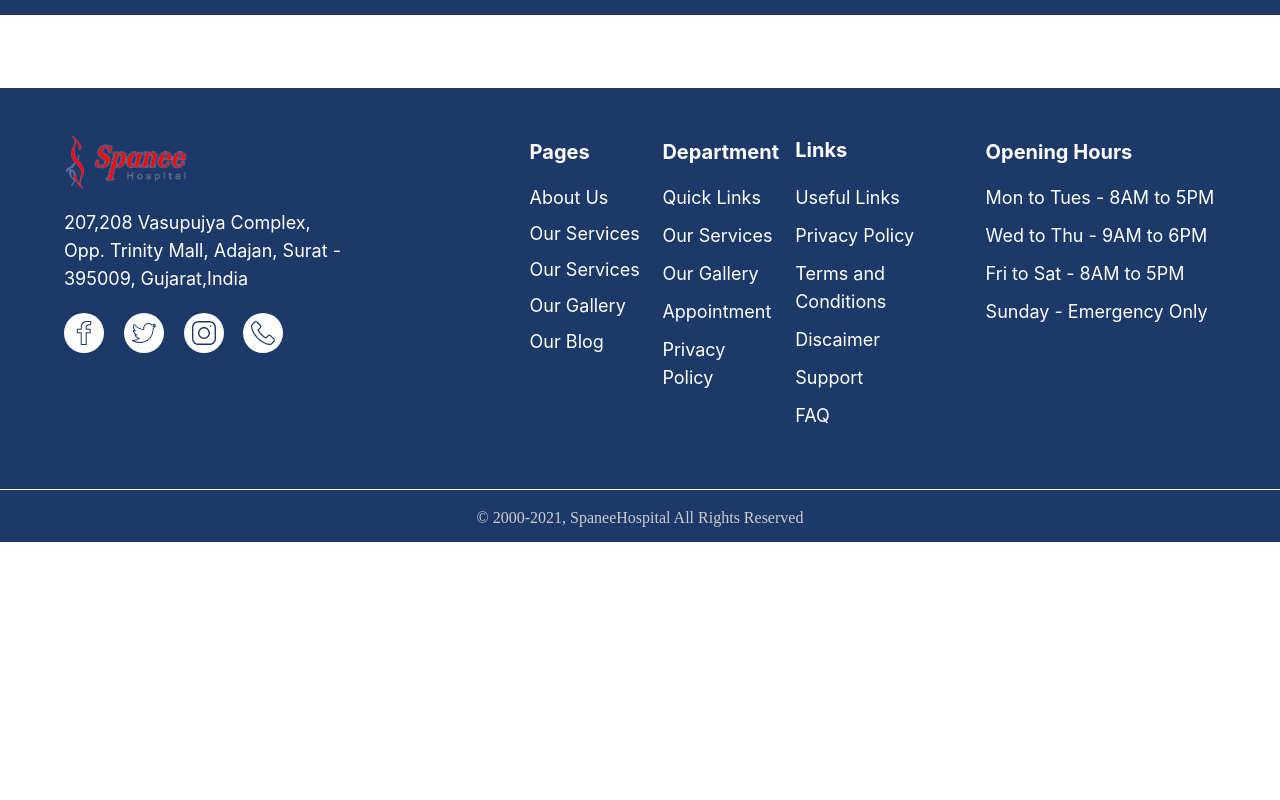
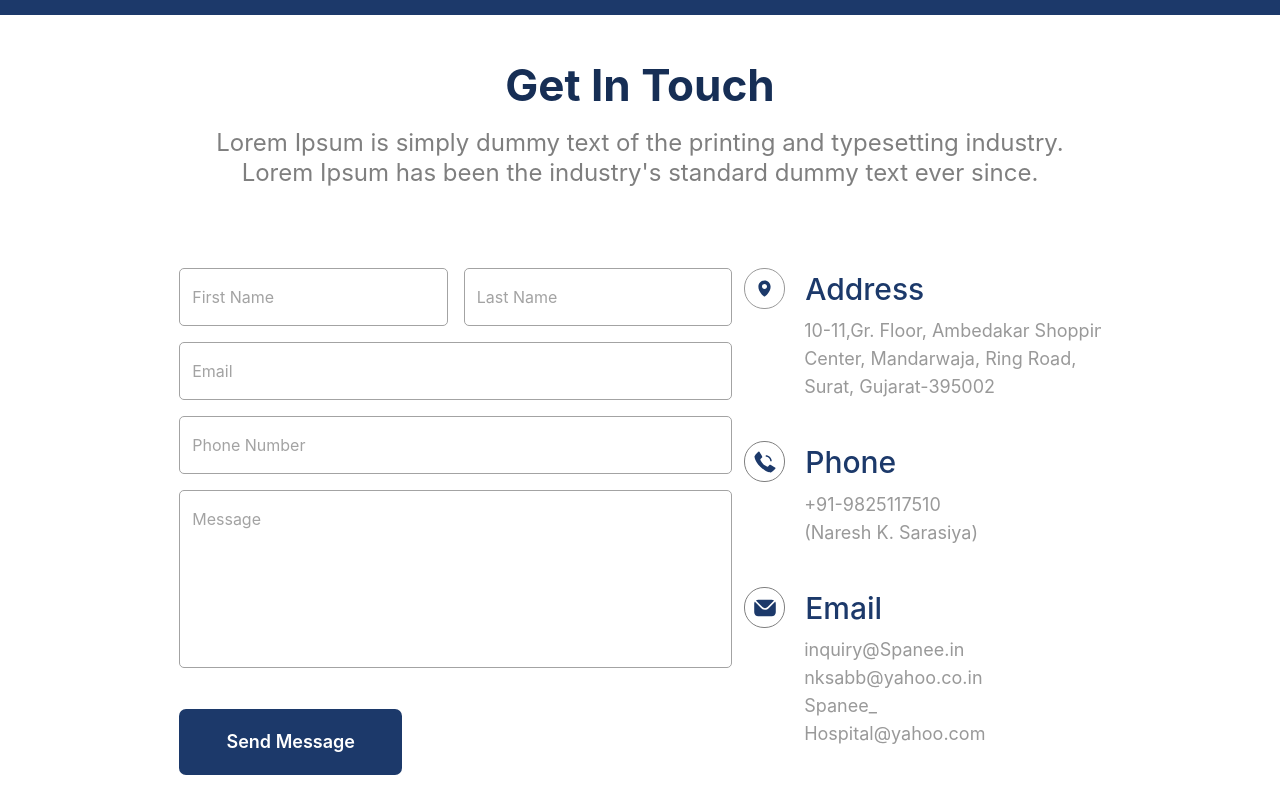
Before and after one commit to ProgrammerAlok/spanee-hospital, a React (Vite) app: page /contactus in a window 1280 px wide. Shown: the part 600-1400 px from the top of the page. Before the commit the page ends 1142 px from the top, so only its background shows below. Built offline with nearby package versions, Linux system fonts and the light colour scheme; a web font is replaced by a local one.

Commit message:
Contact Us page added

```diff
--- a/src/pages/ContactUs/index.jsx
+++ b/src/pages/ContactUs/index.jsx
@@ -13,230 +13,74 @@ const ContactUsPage = () => {
 
   return (
     <MainLayout title={`Contact Us`}>
-      <div className=' w-full mx-auto'>
       <BannerPrimary text={`Contact Us`} />
+      <div className="max-w-[1440px] w-[90%] mx-auto my-10">
         <Heading1
           heading={{
             text: ``,
             className: ``,
           }}
           title={{
-            title1: ``,
-            className: ``,
+            title1: `Get In Touch`,
+            className: `text-[#FF3E3D] text-center`,
           }}
           description={{
-            text: ``,
-            className: ``,
+            text: `Lorem Ipsum is simply dummy text of the printing and typesetting industry. Lorem Ipsum has been the industry's standard dummy text ever since.`,
+            className: `w-[80%] mx-auto md:w-full text-center`,
           }}
         />
-      </div>
-      {/* <div className="bg-white-A700 flex flex-col font-inter items-center justify-start mx-auto w-full">
-        <header className="bg-white-A700 flex md:flex-col flex-row md:gap-5 items-center justify-center md:px-5 w-full">
-          <Img
-            className="md:flex-1 h-14 sm:h-auto ml-60 md:ml-[0] md:mt-0 my-[22px] object-cover w-[8%] md:w-full"
-            src="images/img_image2.png"
-            alt="imageTwo"
+        <div className="flex gap-3 mt-20 w-[80%] mx-auto overflow-hidden ">
+          {/* left */}
+          <div className="w-[60%]">
+            <form
+              action="submit"
+              className="grid grid-cols-2 gap-4 font-inter font-[400] text-[18px] leading-[21.78px] "
+            >
+              <input
+                type="text"
+                className=" rounded-[5px] border px-3 py-4 "
+                placeHolder="First Name "
               />
-          <ul className="flex md:flex-1 md:flex-col flex-row gap-10 md:hidden items-start justify-start mb-9 md:ml-[0] ml-[249px] md:mt-0 mt-[39px] w-auto md:w-full common-row-list">
-            <li>
-              <a className="hover:font-bold text-gray-600 text-lg hover:text-red-A700">
-                <Text
-                  className="common-pointer"
-                  size="txtInterMedium18"
-                  onClick={() => navigate("/")}
-                >
-                  Home
-                </Text>
-              </a>
-            </li>
-            <li>
-              <a className="hover:font-bold text-gray-600 text-lg hover:text-red-A700">
-                <Text
-                  className="common-pointer"
-                  size="txtInterMedium18"
-                  onClick={() => navigate("/aboutus")}
-                >
-                  About Us{" "}
-                </Text>
-              </a>
-            </li>
-            <li>
-              <a className="hover:font-bold text-gray-600 text-lg hover:text-red-A700">
-                <Text
-                  className="common-pointer"
-                  size="txtInterMedium18"
-                  onClick={() => navigate("/services")}
-                >
-                  Services
-                </Text>
-              </a>
-            </li>
-            <li>
-              <a className="hover:font-bold text-gray-600 text-lg hover:text-red-A700">
-                <Text
-                  className="common-pointer"
-                  size="txtInterMedium18"
-                  onClick={() => navigate("/gallery")}
-                >
-                  Gallery{" "}
-                </Text>
-              </a>
-            </li>
-            <li>
-              <a className="hover:font-bold text-gray-600 text-lg hover:text-red-A700">
-                <Text
-                  className="common-pointer"
-                  size="txtInterMedium18"
-                  onClick={() => navigate("/blog")}
-                >
-                  Blog{" "}
-                </Text>
-              </a>
-            </li>
-            <li>
-              <a className="hover:font-bold text-gray-600 text-lg hover:text-red-A700">
-                <Text
-                  className="common-pointer"
-                  size="txtInterMedium18"
-                  onClick={() => navigate("/teamone")}
-                >
-                  Team{" "}
-                </Text>
-              </a>
-            </li>
-            <li>
-              <a
-                href="javascript:"
-                className="hover:font-bold text-lg text-red-A700"
-              >
-                <Text size="txtInterBold18">Contacts Us </Text>
-              </a>
-            </li>
-          </ul>
+              <input
+                className=" rounded-[5px] border px-3 py-4 "
+                type="text"
+                placeHolder="Last Name "
+              />
+              <input
+                type="email"
+                className=" col-span-2 rounded-[5px] border px-3 py-4"
+                placeHolder="Email "
+              />
+              <input
+                type="number"
+                className=" col-span-2 rounded-[5px] border px-3 py-4"
+                placeHolder="Phone Number "
+              />
+              <textarea
+                placeHolder="Message "
+                className="col-span-2 resize-none overflow-y-scroll rounded-[5px] border px-3 py-4"
+                name=""
+                id=""
+                cols="30"
+                rows="6"
+              />
+            </form>
+            <div>
               <Button
-            className="cursor-pointer font-semibold leading-[normal] min-w-[177px] ml-44 md:ml-[0] mr-60 md:mt-0 my-6 rounded-[14px] text-base text-center"
-            color="red_500"
-            size="md"
+                className="cursor-pointer font-semibold min-w-[223px] mr-[1068px] mt-[41px] rounded-[7px] text-center text-lg"
+                color="indigo_900"
+                size="lg"
                 variant="fill"
               >
-            Free Cansultation
+                Send Message
               </Button>
-        </header>
-        <div className="bg-indigo-900 flex md:flex-col flex-row md:gap-5 items-start justify-start md:px-10 sm:px-5 px-[279px] w-full">
-          <Line className="bg-gradient  md:h-0.5 h-[450px] w-0.5 md:w-full" />
-          <Line className="bg-black-900 h-px mb-[435px] md:mt-0 mt-3.5 w-px" />
-          <Line className="bg-gradient  md:h-0.5 h-[450px] md:ml-[0] ml-[131px] w-0.5 md:w-full" />
-          <Line className="bg-gradient  md:h-0.5 h-[450px] md:ml-[0] ml-[132px] w-0.5 md:w-full" />
-          <Line className="bg-gradient  md:h-0.5 h-[450px] md:ml-[0] ml-[132px] w-0.5 md:w-full" />
-          <div
-            className="bg-cover bg-no-repeat flex md:flex-1 flex-col h-[450px] items-center justify-start md:ml-[0] ml-[78px] pb-3 px-3 md:px-5 w-[30%] md:w-full"
-            style={{ backgroundImage: "url('images/img_group1000004043.png')" }}
-          >
-            <div className="flex flex-col gap-[22px] justify-start mb-[166px] w-full">
-              <Line className="bg-gradient  h-[173px] md:ml-[0] ml-[310px] w-0.5" />
-              <Text
-                className="md:text-5xl text-[62px] text-center text-white-A700 underline"
-                size="txtInterBold62"
-              >
-                Contacts Us{" "}
-              </Text>
             </div>
           </div>
-          <Line className="bg-gradient  md:h-0.5 h-[450px] md:ml-[0] ml-[58px] w-0.5 md:w-full" />
-          <Line className="bg-gradient  md:h-0.5 h-[450px] md:ml-[0] ml-[132px] w-0.5 md:w-full" />
-          <Line className="bg-gradient  md:h-0.5 h-[450px] md:ml-[0] ml-[132px] w-0.5 md:w-full" />
-          <Line className="bg-gradient  md:h-0.5 h-[450px] md:ml-[0] ml-[131px] w-0.5 md:w-full" />
-        </div>
-        <div className="bg-white-A700 flex flex-col items-end justify-start max-w-[1440px] mt-[100px] mx-auto pl-[63px] md:px-5 py-[63px] rounded-[10px] shadow-bs6 w-full">
-          <div className="flex flex-col justify-start mb-[9px] w-[94%] md:w-full">
-            <div className="flex flex-col gap-[18px] items-center justify-start md:ml-[0] ml-[141px] w-[67%] md:w-full">
-              <div className="flex flex-col font-inter items-center justify-start">
-                <Text
-                  className="sm:text-[34px] md:text-[40px] text-[44px] text-center text-red-500"
-                  size="txtInterBold44Red500"
-                >
-                  Get In Touch
-                </Text>
-              </div>
-              <Text
-                className="text-center text-gray-500 text-lg tracking-[0.36px] w-full"
-                size="txtLatoMedium18"
-              >
-                <>
-                  Lorem Ipsum is simply dummy text of the printing and
-                  typesetting industry. Lorem Ipsum has been the industry&#39;s
-                  standard dummy text ever since.
-                </>
-              </Text>
-            </div>
-            <div className="flex md:flex-col flex-row md:gap-12 items-start justify-between ml-1.5 md:ml-[0] mt-[59px] w-full">
-              <div className="flex md:flex-1 flex-col items-center justify-start md:mt-0 mt-2 w-[56%] md:w-full">
-                <div className="flex flex-col items-center justify-start w-full">
-                  <div className="flex flex-col gap-[25px] items-center justify-start w-full">
-                    <div className="flex md:flex-col flex-row gap-5 items-center justify-between w-full">
-                      <Text
-                        className="bg-white-A700 border border-gray-300 border-solid h-[60px] justify-center pl-3 sm:pr-5 pr-[35px] py-[18px] rounded-[5px] text-gray-500 text-lg w-[345px]"
-                        size="txtInterRegular18Gray500"
-                      >
-                        First Name{" "}
-                      </Text>
-                      <Text
-                        className="bg-white-A700 border border-gray-300 border-solid h-[60px] justify-center pl-3 sm:pr-5 pr-[35px] py-[18px] rounded-[5px] text-gray-500 text-lg w-[345px]"
-                        size="txtInterRegular18Gray500"
-                      >
-                        Last Name{" "}
-                      </Text>
-                    </div>
-                    <div className="flex flex-col items-center justify-start w-full">
-                      <div
-                        className="bg-cover bg-no-repeat flex flex-col h-[60px] items-start justify-start p-3 w-full"
-                        style={{
-                          backgroundImage:
-                            "url('images/img_group1000003856.svg')",
-                        }}
-                      >
-                        <Text
-                          className="my-1.5 text-gray-500 text-lg"
-                          size="txtInterRegular18Gray500"
-                        >
-                          Email
-                        </Text>
-                      </div>
-                    </div>
-                    <div className="flex flex-col items-center justify-start w-full">
-                      <div
-                        className="bg-cover bg-no-repeat flex flex-col h-[60px] items-start justify-start p-3 w-full"
-                        style={{
-                          backgroundImage:
-                            "url('images/img_group1000003856.svg')",
-                        }}
-                      >
-                        <Text
-                          className="my-1.5 text-gray-500 text-lg"
-                          size="txtInterRegular18Gray500"
-                        >
-                          Phone Number
-                        </Text>
-                      </div>
-                    </div>
-                    <div className="flex flex-col items-center justify-start w-full">
-                      <div className="flex flex-col items-center justify-start w-full">
-                        <div className="bg-white-A700 border border-gray-300 border-solid flex flex-col items-start justify-start p-3 rounded-[5px] w-full">
-                          <Text
-                            className="mb-[143px] mt-[13px] text-gray-500 text-lg"
-                            size="txtInterRegular18Gray500"
-                          >
-                            Message
-                          </Text>
-                        </div>
-                      </div>
-                    </div>
-                  </div>
-                </div>
-              </div>
-              <div className="flex md:flex-1 flex-col gap-10 items-start justify-start w-[42%] md:w-full">
+          {/* right */}
+          <div className="w-[40%]">
+            <div className="flex md:flex-1 flex-col gap-10 items-start justify-start w-full">
               <div className="flex flex-col gap-2 justify-start w-full">
-                  <div className="flex flex-row gap-5 items-center justify-start w-[35%] md:w-full">
+                <div className="flex flex-row gap-5 items-center justify-start w-full">
                   <Button
                     className="flex h-[41px] items-center justify-center rounded-[20px] w-[41px]"
                     color="gray_500_01"
@@ -244,7 +88,7 @@ const ContactUsPage = () => {
                     variant="outline"
                   >
                     <Img
-                        className="h-[23px]"
+                      className="h-[23px] aspect-square"
                       src="images/img_frame_indigo_900_41x41.svg"
                       alt="frame"
                     />
@@ -265,7 +109,7 @@ const ContactUsPage = () => {
                 </Text>
               </div>
               <div className="flex flex-col gap-[9px] justify-start w-[72%] md:w-full">
-                  <div className="flex flex-row gap-5 items-center justify-start w-[41%] md:w-full">
+                <div className="flex flex-row gap-5 items-center justify-start w-full">
                   <Button
                     className="flex h-[41px] items-center justify-center rounded-[20px] w-[41px]"
                     color="gray_600"
@@ -293,7 +137,7 @@ const ContactUsPage = () => {
                 </Text>
               </div>
               <div className="flex flex-col gap-2 justify-start w-[86%] md:w-full">
-                  <div className="flex flex-row gap-5 items-center justify-start w-[31%] md:w-full">
+                <div className="flex flex-row gap-5 items-center justify-start w-full">
                   <Button
                     className="flex h-[41px] items-center justify-center rounded-[20px] w-[41px]"
                     color="gray_600"
@@ -327,18 +171,8 @@ const ContactUsPage = () => {
               </div>
             </div>
           </div>
-            <Button
-              className="cursor-pointer font-semibold min-w-[223px] mr-[1068px] mt-[41px] rounded-[7px] text-center text-lg"
-              color="indigo_900"
-              size="lg"
-              variant="fill"
-            >
-              Send Message
-            </Button>
         </div>
       </div>
-        <Footer1 className="bg-indigo-900 flex items-center justify-center mt-[100px] md:px-5 w-full" />
-      </div> */}
     </MainLayout>
   );
 };
```
Lines whose indentation alone changed are shown as unchanged.
